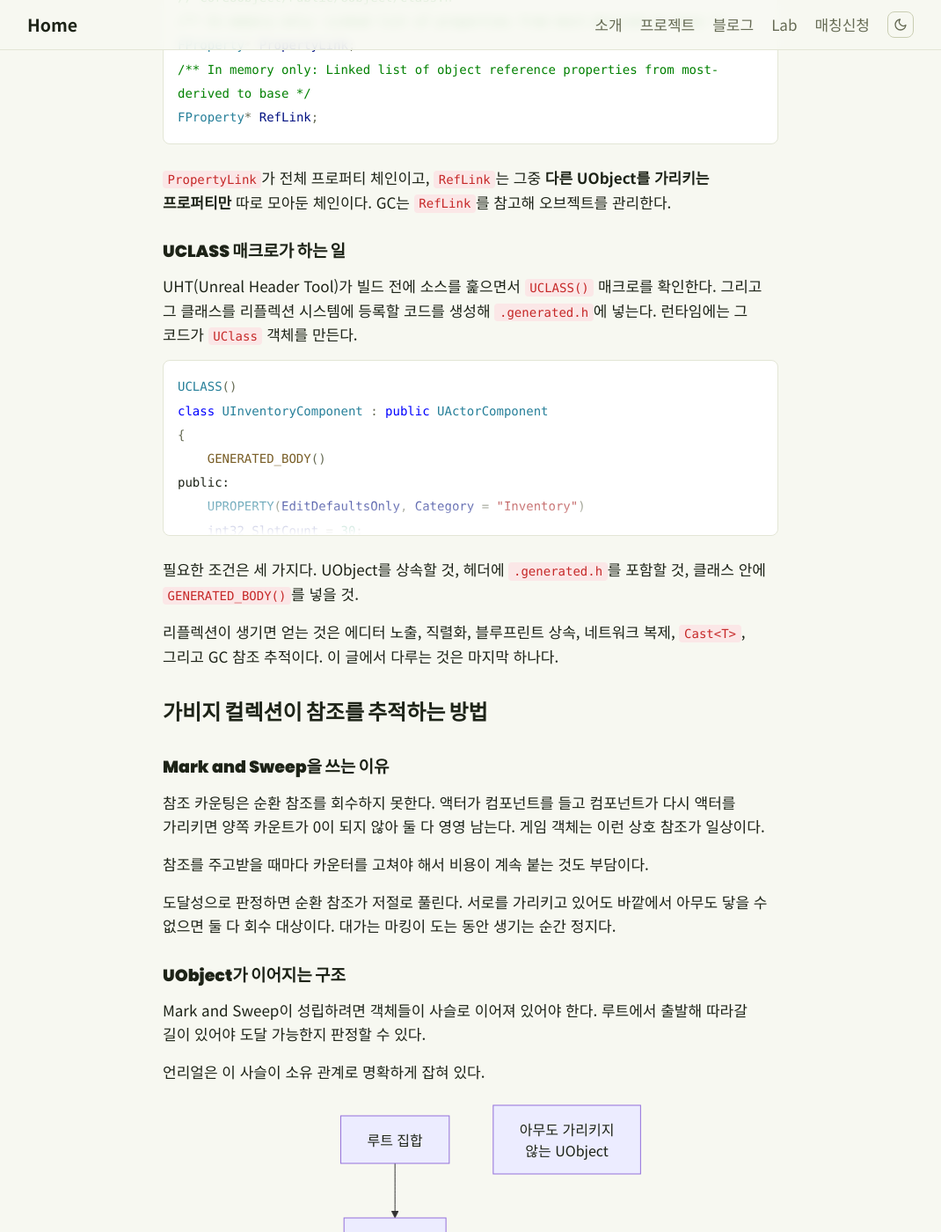
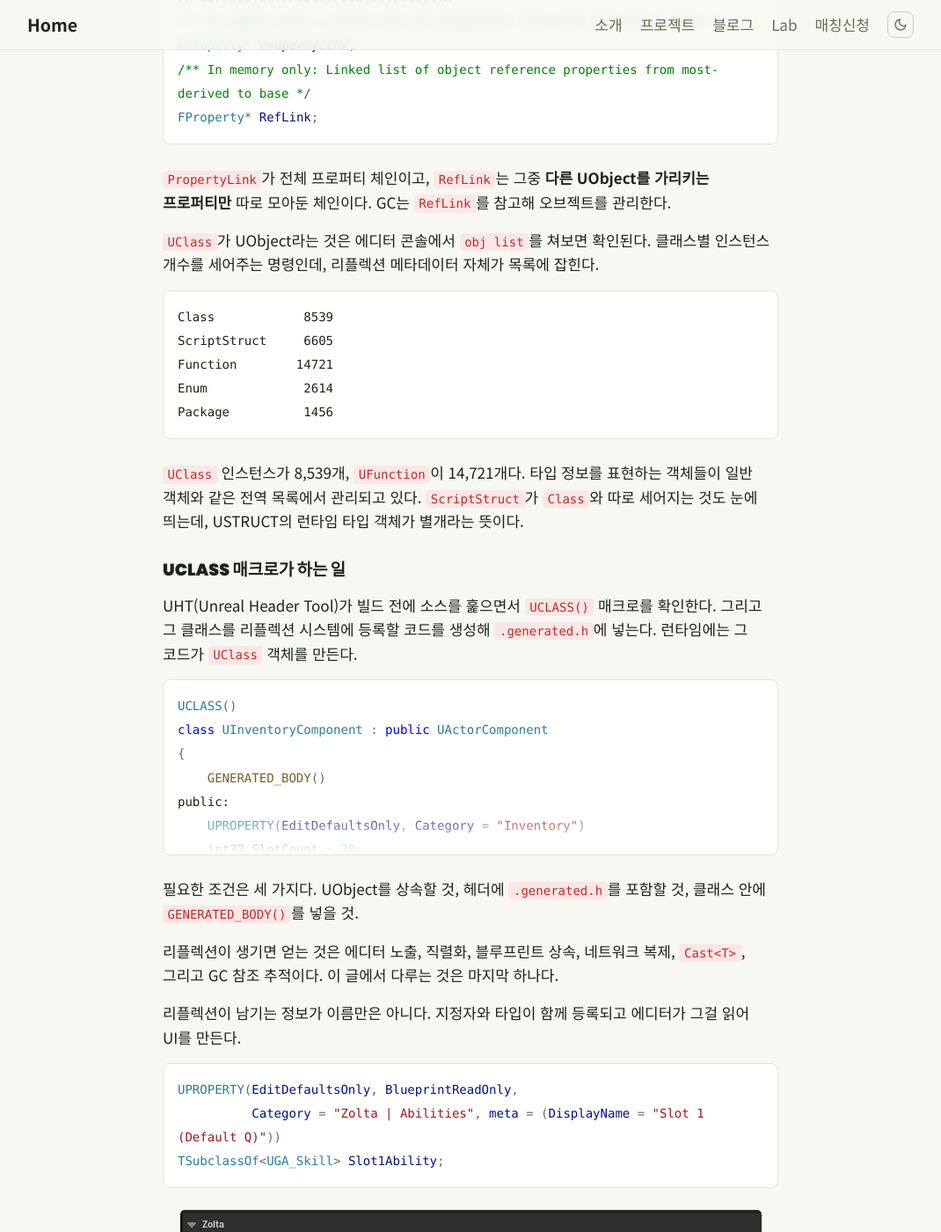
Before and after one commit to skamo3/skamo3.github.io, a Jekyll site: the page built from _posts/2026-08-11-unreal-uclass-gc-object-lifetime.md, in a window 1280 px wide and 1400 px high, scrolled down 923 px. Shown: the whole window at 88% size, without its empty margins (105-1175 px from the left). Built offline with Jekyll 4.4.1, drawn with Linux system fonts in a browser that asks for light colours; some of the changed text lies outside the part shown.

Commit message:
디테일 패널 스크린샷과 obj list 출력 추가
- UPROPERTY 지정자가 에디터 UI로 어떻게 나타나는지 스크린샷으로 제시
  Category는 그룹, DisplayName은 표시 이름, TSubclassOf는 클래스 드롭다운
  protected 멤버인데도 노출되는 점까지 설명
- obj list 출력을 옮겨 UClass 8539개, ScriptStruct 6605개로
  타입 정보 객체가 전역 UObject 목록에서 관리된다는 근거 추가
- figure img의 width:100% 규칙이 661px 원본을 확대해 뭉개던 것을
  인라인 width:auto로 덮어 1:1 표시

Co-Authored-By: Claude Opus 5 <noreply@anthropic.com>

````diff
--- a/_posts/2026-08-11-unreal-uclass-gc-object-lifetime.md
+++ b/_posts/2026-08-11-unreal-uclass-gc-object-lifetime.md
@@ -33,6 +33,18 @@ FProperty* RefLink;
 
 `PropertyLink`가 전체 프로퍼티 체인이고, `RefLink`는 그중 **다른 UObject를 가리키는 프로퍼티만** 따로 모아둔 체인이다. GC는 `RefLink`를 참고해 오브젝트를 관리한다.
 
+`UClass`가 UObject라는 것은 에디터 콘솔에서 `obj list`를 쳐보면 확인된다. 클래스별 인스턴스 개수를 세어주는 명령인데, 리플렉션 메타데이터 자체가 목록에 잡힌다.
+
+```
+Class            8539
+ScriptStruct     6605
+Function        14721
+Enum             2614
+Package          1456
+```
+
+`UClass` 인스턴스가 8,539개, `UFunction`이 14,721개다. 타입 정보를 표현하는 객체들이 일반 객체와 같은 전역 목록에서 관리되고 있다. `ScriptStruct`가 `Class`와 따로 세어지는 것도 눈에 띄는데, USTRUCT의 런타임 타입 객체가 별개라는 뜻이다.
+
 ### UCLASS 매크로가 하는 일
 
 UHT(Unreal Header Tool)가 빌드 전에 소스를 훑으면서 `UCLASS()` 매크로를 확인한다. 그리고 그 클래스를 리플렉션 시스템에 등록할 코드를 생성해 `.generated.h`에 넣는다. 런타임에는 그 코드가 `UClass` 객체를 만든다.
@@ -51,6 +63,21 @@ public:
 필요한 조건은 세 가지다. UObject를 상속할 것, 헤더에 `.generated.h`를 포함할 것, 클래스 안에 `GENERATED_BODY()`를 넣을 것.
 
 리플렉션이 생기면 얻는 것은 에디터 노출, 직렬화, 블루프린트 상속, 네트워크 복제, `Cast<T>`, 그리고 GC 참조 추적이다. 이 글에서 다루는 것은 마지막 하나다.
+
+리플렉션이 남기는 정보가 이름만은 아니다. 지정자와 타입이 함께 등록되고 에디터가 그걸 읽어 UI를 만든다.
+
+```cpp
+UPROPERTY(EditDefaultsOnly, BlueprintReadOnly,
+          Category = "Zolta | Abilities", meta = (DisplayName = "Slot 1 (Default Q)"))
+TSubclassOf<UGA_Skill> Slot1Ability;
+```
+
+<figure style="margin:1rem 0;">
+  <img src="/assets/images/blog/unreal-uclass-gc-object-lifetime/details-panel-ability-set.png" alt="디테일 패널에 Zolta 아래 Abilities 그룹으로 Primary Attack과 Slot 1~4가 클래스 드롭다운으로 표시된 모습" style="width:auto; max-width:100%; height:auto; display:block; margin:0 auto; border-radius:6px;">
+  <figcaption style="text-align:center; font-size:0.85em; color:var(--muted, #888); margin-top:4px;">데이터 애셋을 열었을 때의 디테일 패널</figcaption>
+</figure>
+
+`Category`의 `|`가 그룹 중첩이 되고, `DisplayName`이 변수명 대신 표시된다. `TSubclassOf<UGA_Skill>`은 타입 정보가 있으니 자유 입력이 아니라 그 클래스의 자식만 고를 수 있는 드롭다운으로 그려진다. 변수는 `protected`인데도 패널에 나온다. 노출 여부를 정하는 것은 C++ 접근 지정자가 아니라 `EditDefaultsOnly`다.
 
 ## 가비지 컬렉션이 참조를 추적하는 방법
 
````
Also changed, not shown: assets/images/blog/unreal-uclass-gc-object-lifetime/details-panel-ability-set.png (added).
